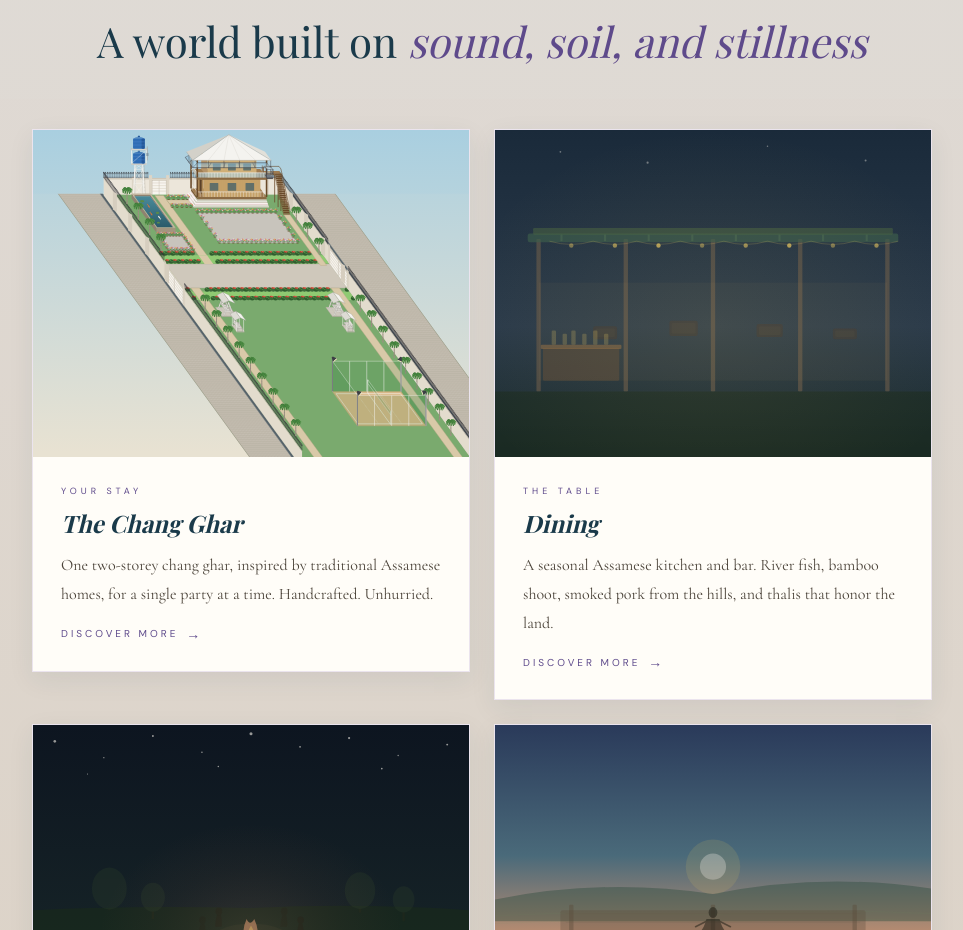
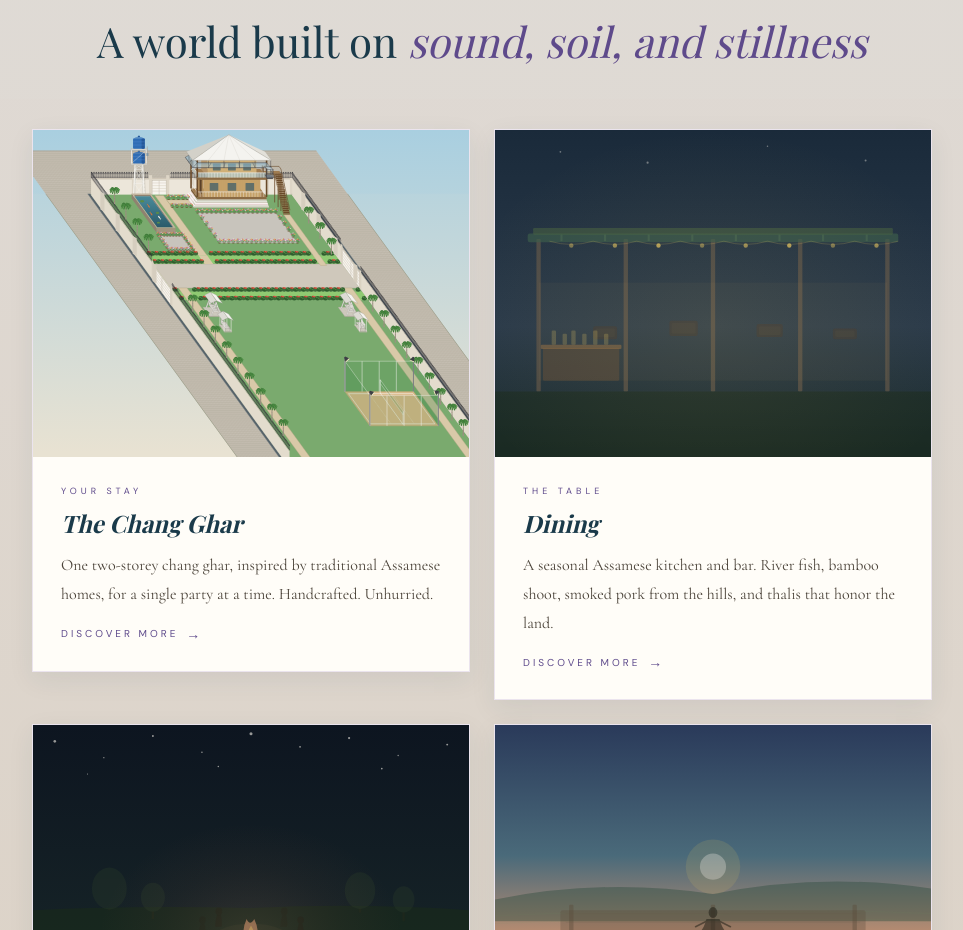
Before and after one commit to SeniorTechLead/neelpaakhi, a React (Vite) app: page / in a window 1280 px wide. Shown: the part 900-1830 px from the top of the page, without its empty margins (158-1121 px from the left). Built offline with nearby package versions, Linux system fonts and the light colour scheme; a web font is replaced by a local one.

Commit message:
Widen the compound; add the 26 ft paved road behind the north wall

```diff
--- a/src/shared/svgs.jsx
+++ b/src/shared/svgs.jsx
@@ -88,11 +88,22 @@ export function ChangGharSVG() {
       <rect x="-290" y="-20" width="1180" height="880" fill="url(#cg-sky)"/>
       {/* Whole scene lifted so the foreground clears the caption */}
       <g transform="translate(0, -52)">
+      {/* 26 ft paved road behind the north wall, joining the west and east roads */}
+      {(() => {
+        const RW = 26 * 4.4, lean = 42 * K, yA = 200 - RW, yB = 200;
+        const wx = (y) => ns(-116, 200, y) - RW, ex = (y) => ns(400, 200, y) + lean + RW;
+        return (
+          <g>
+            <polygon points={pts([wx(yA), yA], [ex(yA), yA], [ex(yB), yB], [wx(yB), yB])} fill="url(#cg-pavers)"/>
+            <line x1={wx(yA)} y1={yA} x2={ex(yA)} y2={yA} stroke="#a49d90" strokeWidth="1.6"/>
+          </g>
+        );
+      })()}
       {/* Compound wall to the north */}
-      <rect x="-84" y="158" width="452" height="42" fill="#ece6da"/>
-      <rect x="-84" y="155" width="452" height="4" fill="#cfc6b6"/>
-      {[-84, -12, 140, 204, 268, 332, 362].map(x => <rect key={x} x={x} y="152" width="8" height="48" fill="#ddd5c6"/>)}
-      {grill([-84, 155], [368, 155], "gn", 4.5, 13, [30, 86])}
+      <rect x="-116" y="158" width="516" height="42" fill="#ece6da"/>
+      <rect x="-116" y="155" width="516" height="4" fill="#cfc6b6"/>
+      {[-116, -12, 140, 204, 268, 332, 394].map(x => <rect key={x} x={x} y="152" width="8" height="48" fill="#ddd5c6"/>)}
+      {grill([-116, 155], [400, 155], "gn", 4.5, 13, [30, 86])}
       {/* 8 ft gate where the lane meets the wall */}
       <rect x="32" y="148" width="8" height="52" fill="#ddd5c6"/>
       <rect x="76" y="148" width="8" height="52" fill="#ddd5c6"/>
@@ -107,7 +118,7 @@ export function ChangGharSVG() {
           lined with photinia and syzygium hedges (1 ft is about 4.4 px) */}
       {(() => {
         const yN = 376, yS = 438;                          // north and south edges of the road
-        const W = (y) => ns(-84, 200, y + 42), E = (y) => ns(368, 200, y);
+        const W = (y) => ns(-116, 200, y + 42), E = (y) => ns(400, 200, y);
         // Roads that cross the north hedges: the main road and the road from the stairs
         const crossings = (y) => [[ns(47, 200, y), ns(69, 200, y)], [ns(378, 308, y + 58), ns(394, 308, y + 58)]];
         const inGap = (x, y) => crossings(y).some(([g0, g1]) => x > g0 - 7 && x < g1 + 7);
@@ -260,7 +271,7 @@ export function ChangGharSVG() {
       })()}
       {/* Block-paved roads outside the west and east walls, with a drain along each wall */}
       {(() => {
-        const west = (y) => ns(-84, 200, y), east = (y) => ns(368, 200, y), y0 = 196, y1 = 900;
+        const west = (y) => ns(-116, 200, y), east = (y) => ns(400, 200, y), y0 = 196, y1 = 900;
         const wallLean = 42 * K;      // the east wall's top edge sits this far right of its base
         const RW = 26 * 4.4;          // road width, 26 ft
         const drain = (xa, xb) => (
@@ -288,7 +299,7 @@ export function ChangGharSVG() {
       })()}
       {/* Compound wall on the west, to the left of the tank, pond and small courtyard */}
       {(() => {
-        const H = 42, x = (y) => ns(-84, 200, y), y0 = 200, y1 = 900;
+        const H = 42, x = (y) => ns(-116, 200, y), y0 = 200, y1 = 900;
         const pillars = [236, 290, 350, 420];
         return (
           <g>
@@ -430,7 +441,7 @@ export function ChangGharSVG() {
       })()}
       {/* Compound wall on the east, to the right of the stairs, running front to back */}
       {(() => {
-        const H = 42, x = (y) => ns(368, 200, y), y0 = 200, y1 = 900;
+        const H = 42, x = (y) => ns(400, 200, y), y0 = 200, y1 = 900;
         const pillars = [236, 290, 350, 420];
         return (
           <g>
@@ -479,8 +490,8 @@ export function ChangGharSVG() {
             </g>
           );
         };
-        const westX = (y) => ns(-84, 200, y + 42) + 13;
-        const eastX = (y) => ns(368, 200, y) - 10;
+        const westX = (y) => ns(-116, 200, y + 42) + 13;
+        const eastX = (y) => ns(400, 200, y) - 10;
         const trees = [
           ...[222, 262, 302, 342, 498, 538, 578, 618, 658, 698, 738, 778, 818].map(y => [westX(y), y]),
           ...[272, 312, 352, 498, 538, 578, 618, 658, 698, 738, 778, 818].map(y => [eastX(y), y]),
@@ -492,7 +503,7 @@ export function ChangGharSVG() {
             {(() => {
               const ftPx = 4.4, lenPx = 40 * ftPx, depPx = 20 * ftPx;
               const yN = 704, yS2 = yN + depPx;
-              const E2 = (y) => ns(368, 200, y), xE = (y) => (E2(y) - 42) - 3 * ftPx;   // 3 ft west of the east path   // 3 ft west of the east path
+              const E2 = (y) => ns(400, 200, y), xE = (y) => (E2(y) - 42) - 3 * ftPx;   // 3 ft west of the east path
               const xW = (y) => xE(y) - lenPx;
               const NE = [xE(yN), yN], NW = [xW(yN), yN], SE = [xE(yS2), yS2], SW = [xW(yS2), yS2];
               const up = ([x, y], z) => [x, y - z];
```
